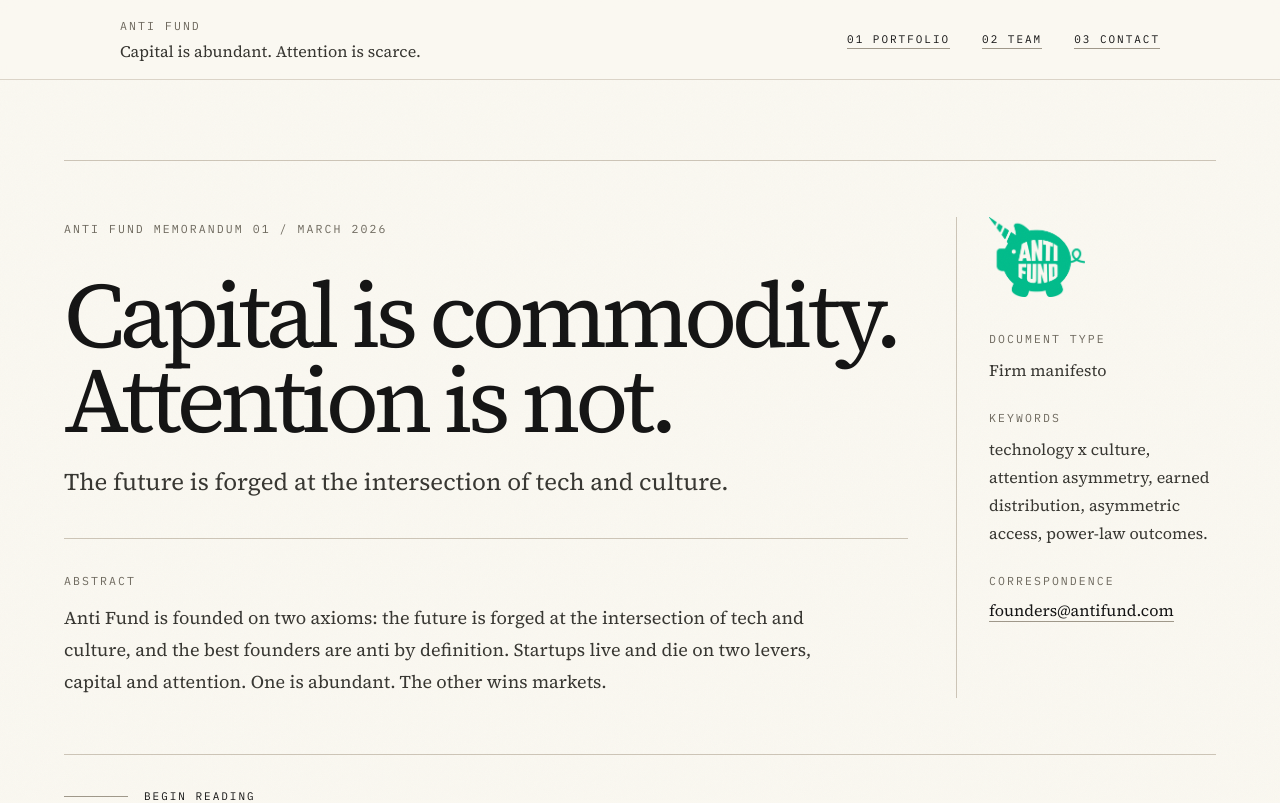
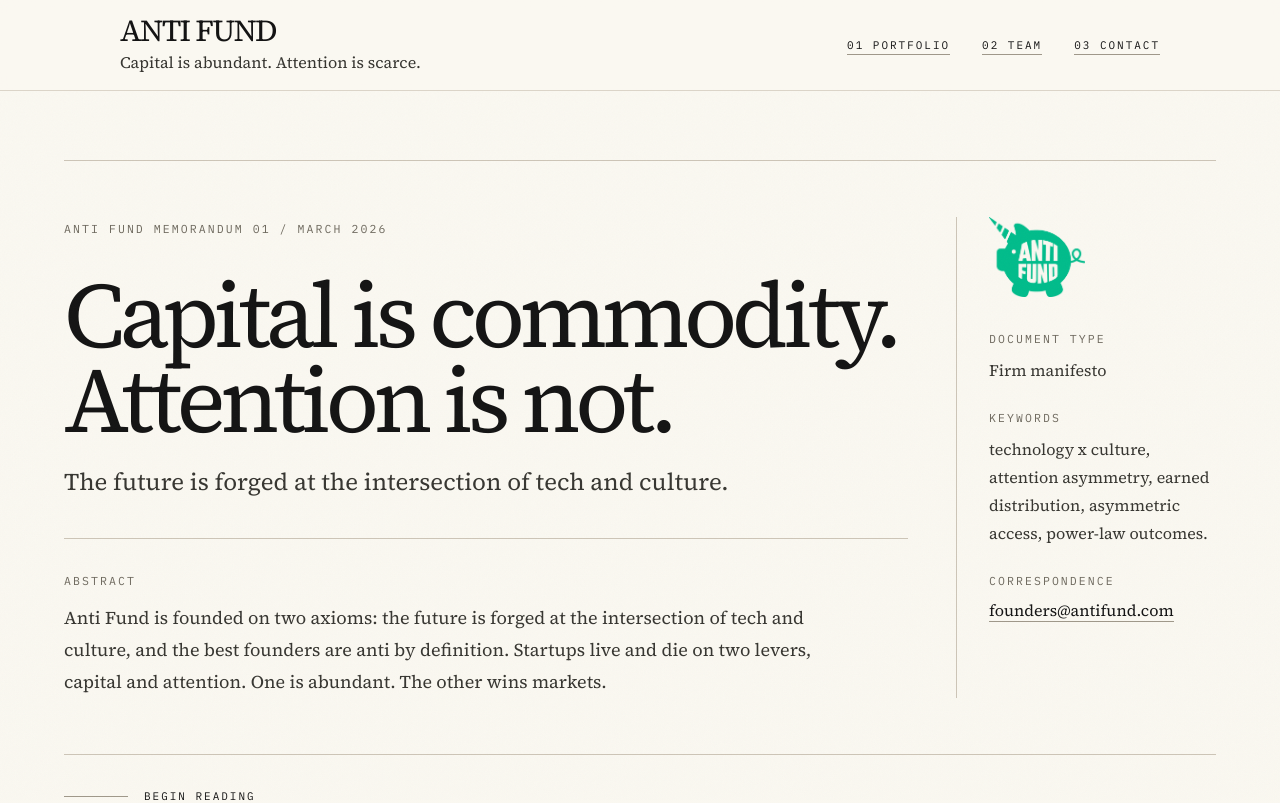
Before and after one commit to geoffreywoo/anti-fund, a Next.js app: page / in a window 1280 px wide. Shown: the top 803 px of the page. Built offline with nearby package versions, Linux system fonts and the light colour scheme.

Commit message:
feat: add reusable anti fund wordmark

```diff
--- a/components/Footer.tsx
+++ b/components/Footer.tsx
@@ -1,3 +1,5 @@
+import Wordmark from "@/components/Wordmark";
+
 const links = [
   { label: "X", href: "https://x.com/antifund" },
   { label: "Instagram", href: "https://instagram.com/antifund" },
@@ -50,9 +52,7 @@ export default function Footer() {
         </div>
 
         <div className="mt-10 flex flex-col gap-2 border-t border-line pt-6 md:flex-row md:items-center md:justify-between">
-          <span className="font-display text-2xl tracking-[-0.04em] text-ink">
-            ANTI FUND
-          </span>
+          <Wordmark className="text-[2.15rem]" />
           <p className="font-mono text-[11px] uppercase tracking-[0.18em] text-ink-muted">
             &copy; {new Date().getFullYear()} / Memorandum edition
           </p>
--- a/components/Nav.tsx
+++ b/components/Nav.tsx
@@ -2,6 +2,7 @@
 
 import { useEffect, useId, useRef, useState } from "react";
 import { usePathname } from "next/navigation";
+import Wordmark from "@/components/Wordmark";
 
 const links = [
   { href: "#portfolio", label: "Portfolio" },
@@ -93,7 +94,7 @@ export default function Nav() {
       <header className="fixed inset-x-0 top-0 z-[var(--z-nav)] border-b border-line/70 bg-paper/90 backdrop-blur-sm">
         <div className="mx-auto flex max-w-6xl items-center justify-between px-5 py-3 sm:px-6 md:px-10 md:py-4 lg:px-14">
           <a href={homeHref} className="min-w-0 text-ink transition-colors hover:text-ink-soft">
-            <div className="paper-label">Anti Fund</div>
+            <Wordmark className="block text-[1.65rem] sm:text-[1.9rem]" />
             <div className="mt-1 hidden text-sm text-ink-soft sm:block md:text-base">
               Capital is abundant. Attention is scarce.
             </div>
--- /dev/null
+++ b/components/Wordmark.tsx
@@ -0,0 +1,13 @@
+export default function Wordmark({
+  className = "",
+}: {
+  className?: string;
+}) {
+  return (
+    <span
+      className={`font-display uppercase leading-none tracking-[-0.05em] text-ink ${className}`.trim()}
+    >
+      Anti Fund
+    </span>
+  );
+}
```
